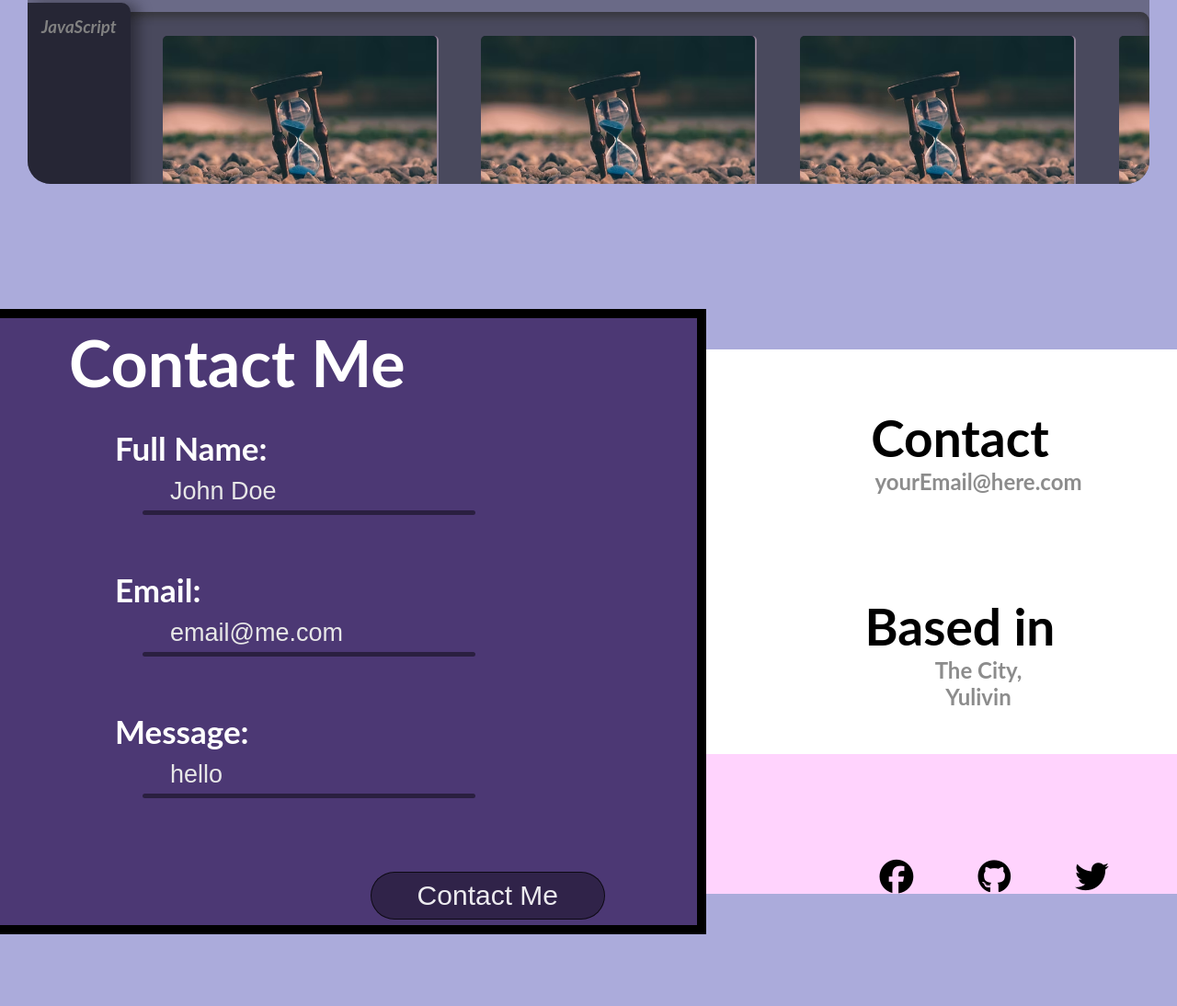
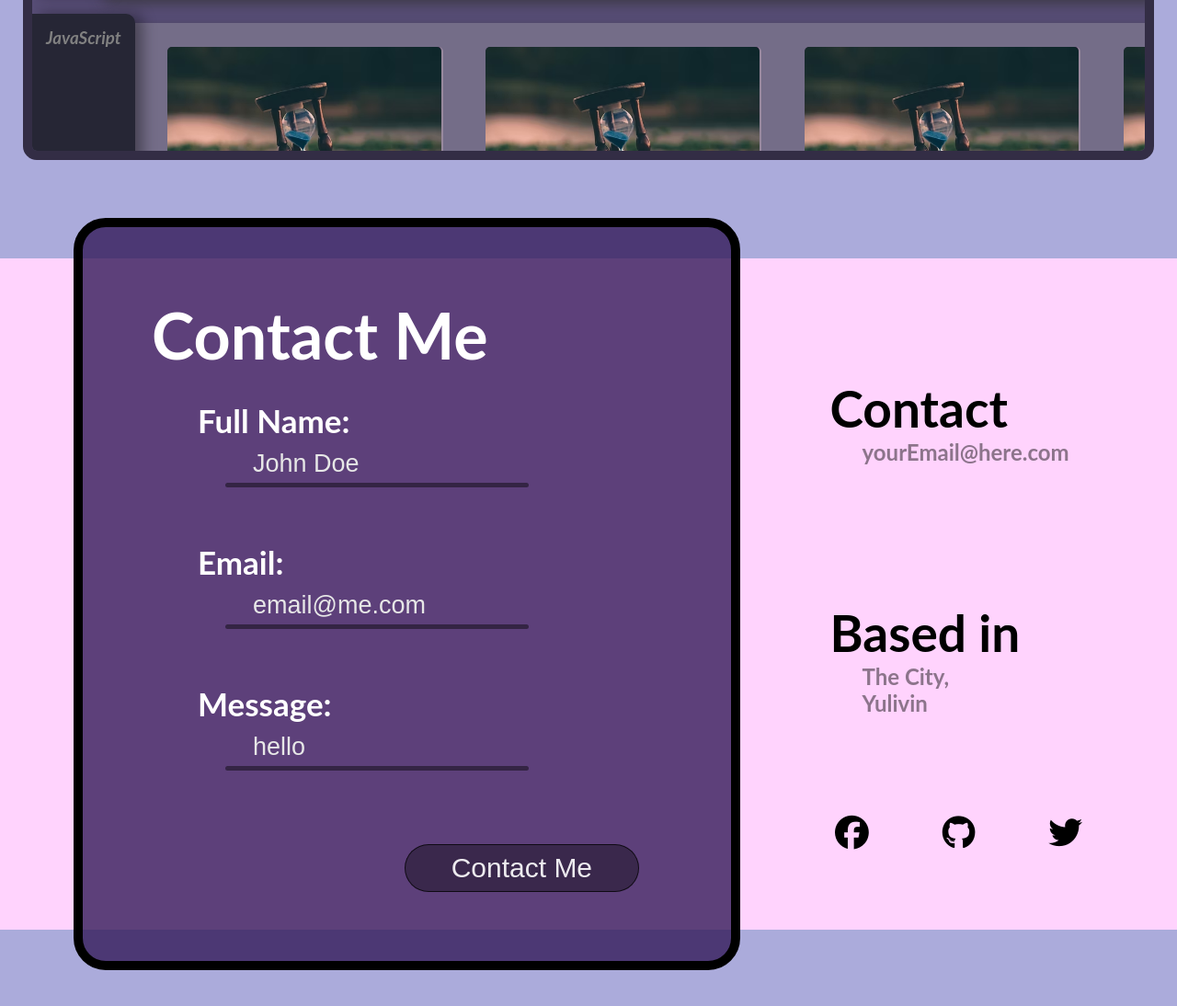
Before and after one commit to Sly-Ry/Personal-Portfolio, a plain HTML site: page index.html in a window 1280 px wide. Shown: the part 1354-2448 px from the top of the page at 92% size. Drawn offline with Linux system fonts and the light colour scheme.

Commit message:
version1 of profile-page complete; updating main

```diff
--- a/assets/css/styles.css
+++ b/assets/css/styles.css
@@ -63,11 +63,18 @@ section {
 
 
 /* Projects Section */
+#projects {
+    display: flex;
+    justify-content: center;
+    align-items: center;
+}
+
 .proj-track {
-    margin: 30px;
-    height: 90.5%;
-    background-color: rgba(0, 0, 0, 0.384);
-    border-radius: 25px;
+    margin: -40px 25px 0 25px;
+    height: 87%;
+    background-color: rgba(34, 18, 54, 0.603);
+    border: 10px solid rgba(0, 0, 0, 0.418);
+    border-radius: 15px;
     overflow-y: auto;
 }
 
@@ -76,19 +83,18 @@ section {
 }
 
 .proj-track h1 {
+    display: flex;
+    flex-direction: row;
     padding: 20px 0 10px 30px;
     font-size: 3rem;
-    color: rgba(34, 34, 34, 0.699);
+    color: rgba(255, 255, 255, 0.815);
     text-decoration: underline;
-    display: flex;
-    flex-direction: row;
 }
 
 #project {
     display: flex;
     padding-bottom: 20px;
 }
-
 
 .p-name {
     padding: 15px 15px 0 15px;
@@ -109,13 +115,12 @@ section {
     margin: 10px 0 0 -20px;
     width: 100%;
     height: auto;
-    background-color: rgba(0, 0, 0, 0.308);
-    border-radius: 0 10px 10px 0;
+    background-color: rgba(173, 173, 173, 0.329);
     overflow: scroll;
     display: flex;
     flex-direction: row;
     align-items: center;
-    box-shadow: inset 0 5px 10px rgba(49, 49, 49, 0.774);
+    box-shadow: 20px 8px 15px rgba(49, 49, 49, 0.774);
     z-index: 4;
 }
 
@@ -132,7 +137,7 @@ section {
 
 .project::-webkit-scrollbar-thumb {
     border-radius: 10px;
-    background-color: rgb(44, 44, 44);
+    background-color: rgb(103, 42, 182);
 }
 
 .project-tile {
@@ -150,13 +155,11 @@ section {
 
 
 /* Article Style */
-
 h3.major {
     margin-top: -5px;
     padding-bottom: .5em;
     border-bottom: solid 2px rgba(255, 255, 255, 0.125);
 }
-
 
 article {
     padding: 1.75em 1.75em 0.1em 1.75em;
@@ -223,23 +226,27 @@ article a.special:not(.button) {
 }
 
 .container {
+    background-color: rgb(255, 211, 253);
     display: flex;
     justify-content: space-between;
     align-items: center;
     width: 100%;
-    height: 85%;
+    height: 730px;
 }
+
 
 /* Form Styling */
 .form {
     display: flex;
     align-items: center;
     width: 60%;
-    height: 100%;
+    height: 112%;
+    margin-left: 80px;
     padding-left: 155px;
     background-color: rgba(53, 28, 90, 0.801);
     border: 10px solid rgb(0, 0, 0);
-    border-left: transparent;
+    border-radius: 35px;
+    z-index: 4;
 }
 
 form {
@@ -303,8 +310,8 @@ button[type=submit] {
     color: white;
 }
 
+
 /* Info Section */
-
 .info {
     display: flex;
     flex-direction: column;
@@ -313,27 +320,26 @@ button[type=submit] {
     width: 40%;
     height: 87%;
     font-size: 20px;
-    background-color: rgb(255, 211, 253);
+    z-index: 3;
 }
 
 .based {
-    background-color: white;
     display: flex;
     flex-direction: column;
     justify-content: center;
-    align-items: center;
-    width: 100%;
+    align-items: flex-start;
+    width: 300px;
     height: 50%;
 }
 
 .info h3 {
     font-size: 55px;
-    margin-left: 40px;
+    margin-left: 10px;
 }
 
 .info p {
     font-size: 1.5rem;
-    padding-left: 80px;
+    padding-left: 45px;
     color: rgba(0, 0, 0, 0.452);
     font-weight: bold;
 }
@@ -341,16 +347,15 @@ button[type=submit] {
 
 /* Link Section */
 .links {
-    margin-top: 50px;
-    width: 40%;
+    width: 100%;
     display: flex;
+    justify-content: center;
 }
 
 i {
     font-size: 2.3rem;
     color: rgb(0, 0, 0);
-    margin-top: 65px;
-    padding: 0 35px;
+    padding: 40px 40px;
 }
 
 /* Footer/Nav Section */
@@ -409,7 +414,6 @@ nav a:hover {
 }
 
 
-
 @media (max-width:"850") {
 
 }
```
